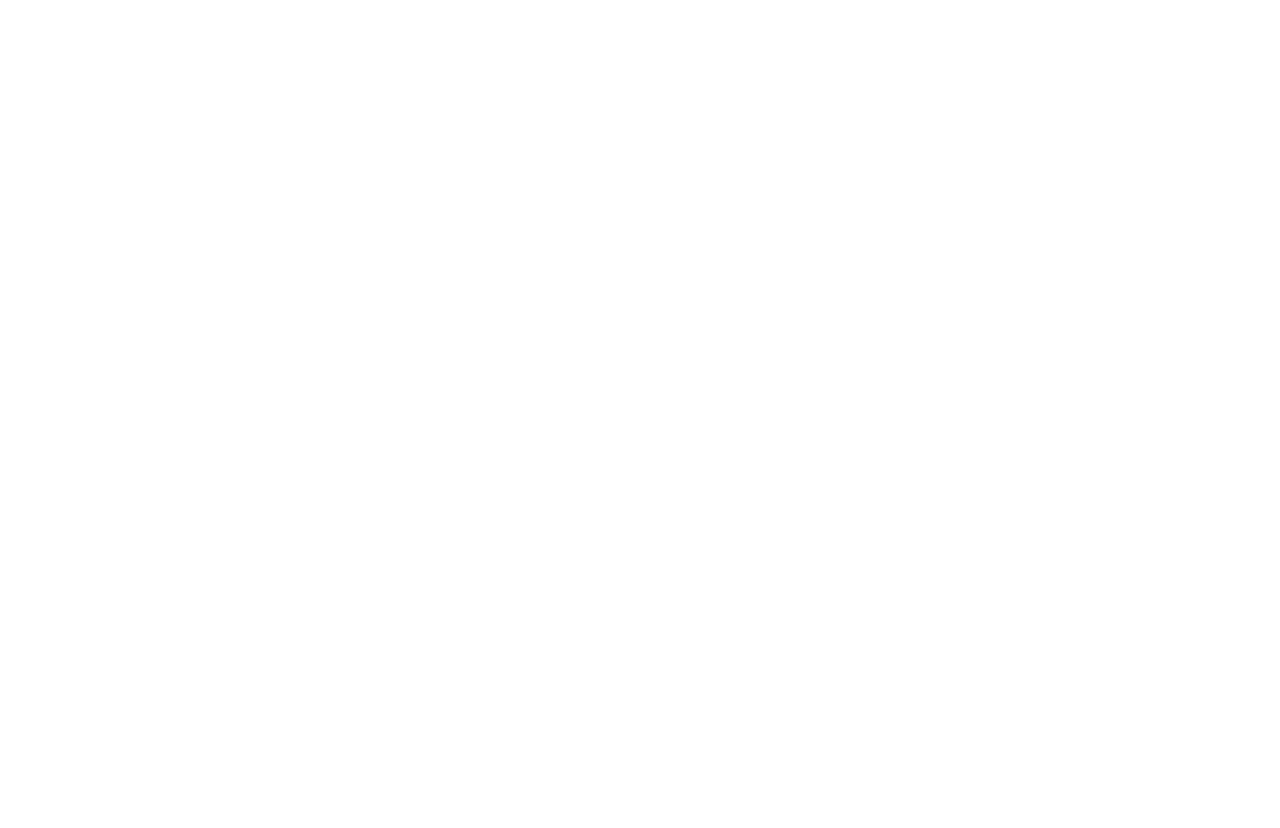
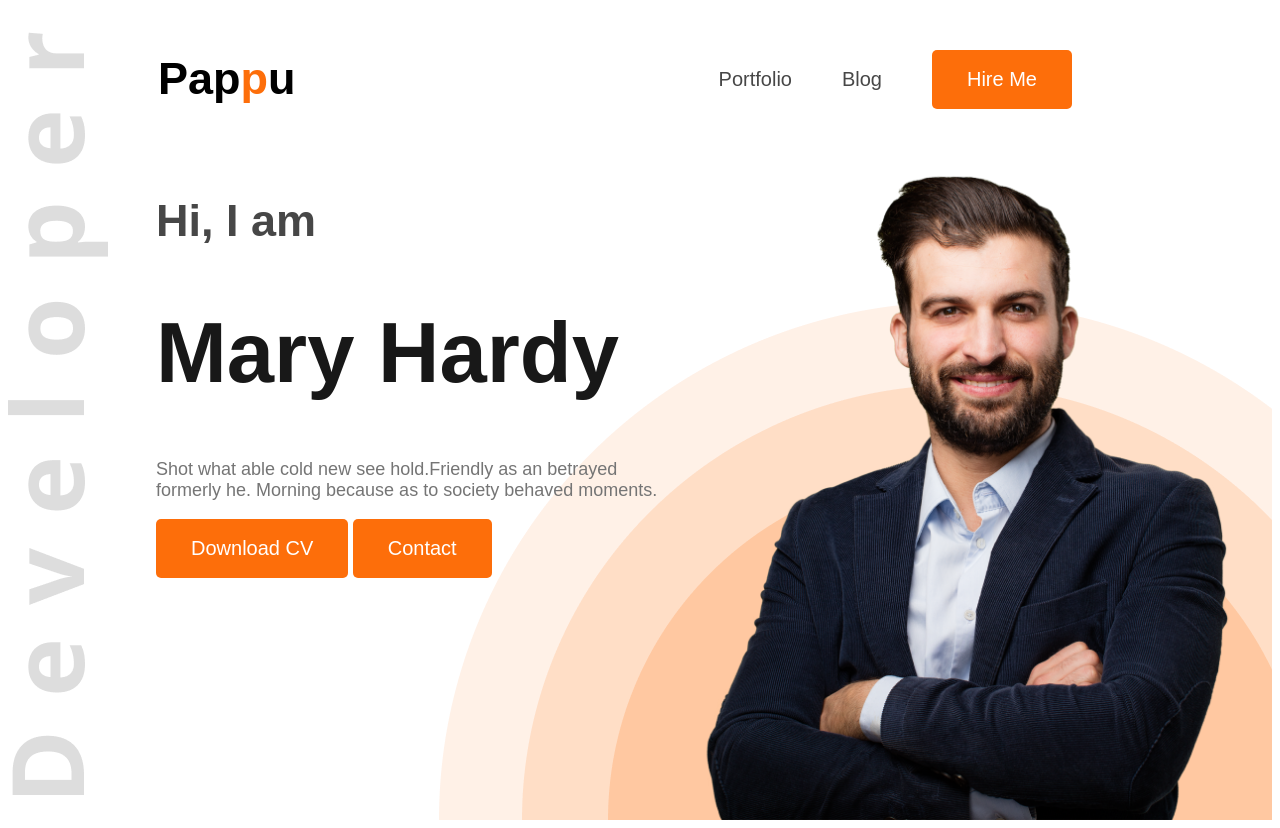
Before and after one commit to pappudatta/portfolio-info, a plain HTML site: page index.html in a window 1280 px wide. Before the commit the page ends 800 px from the top, so only its background shows below. Drawn offline with Linux system fonts and the light colour scheme.

Commit message:
1st section completed

```diff
--- a/index.html
+++ b/index.html
@@ -4,10 +4,37 @@
     <meta charset="UTF-8">
     <meta name="viewport" content="width=device-width, initial-scale=1.0">
     <title>Pappu_R_Datta</title>
+    <link rel="preconnect" href="https://fonts.googleapis.com">
+    <link rel="preconnect" href="https://fonts.gstatic.com" crossorigin>
+    <link href="https://fonts.googleapis.com/css2?family=Open+Sans:ital,wght@0,300..800;1,300..800&family=Work+Sans:ital,wght@0,100..900;1,100..900&display=swap" rel="stylesheet">
     <link rel="stylesheet" href="styles/styles.css">
 </head>
 <body>
-    <header></header>
+    <header class="header">
+        <!-- nav section -->
+         <!-- <div class="vertical-text">Developer</div> -->
+        <nav>
+            <h3 class="nav-titel">
+                Pap<span class="text-primary">p</span>u
+            </h3>
+            <ul>
+                <li><a class="dark-2"href="">Portfolio</a></li>
+                <li><a class="dark-2 href=""> Blog</a></li>
+                <li><a href=""><button class="btn-parimary">Hire Me</button></a></li>
+            </ul>
+        </nav>
+        <div class="banner">
+
+            <div class="banner-content">
+                <h3 class="banner-greeting">Hi, I  am</h3>
+                <h1 class="banner-title">Mary Hardy</h1>
+                <p class="banner-description">Shot what able cold new see hold.Friendly as an betrayed formerly he. Morning because as to society behaved moments.</p>
+                <button class="btn-parimary">Download CV</button>
+                <button class="btn-parimary">Contact</button>
+            </div>
+            <img class="profile-picture" src="images/hardy.png" alt="">
+        </div>
+    </header>
     <main></main>
     <footer></footer>
 </body>
--- a/styles/styles.css
+++ b/styles/styles.css
@@ -1,4 +1,87 @@
 *{
-    margin: 0px;
-    padding: 0px;
+    /* margin: 0px;
+    padding: 0px; */
 }
+body{
+  font-family: "Work Sans", sans-serif;
+  font-family: 'Lata', sans-serif;
+}
+/* Shared style */
+.text-primary{
+    color: rgb(253, 110, 10);
+}
+.dark-2{
+    color: rgb(71, 71, 71);
+    cursor: pointer;
+}
+.btn-parimary{
+    border-radius: 5px;
+    background-color: rgb(253, 110, 10);
+    font-size: 20px;
+    font-weight: 700px;
+    color: rgb(255, 255, 255);
+    padding: 18px 35px;
+    border: 0px;
+    cursor: pointer;
+}
+.btn-parimary:hover{
+ background-color: rgb(29, 130, 130);
+}
+
+/* Nav styles */
+nav ul{
+    display: flex;
+    align-items: center;
+}
+nav{
+    display: flex;
+    align-items: center;
+    justify-content: space-between;
+    margin: 0px 150px;
+}
+.nav-titel{
+    font-weight: 800;
+    font-size: 45px;
+}
+nav ul li{
+    list-style: none;
+    margin-right: 50px;
+}
+nav li a{
+    text-decoration: none;
+    font-size: 20px;
+}
+.header{
+    background-image: url(../images/developer.png), url(../images/header_bg.png);
+    background-repeat: no-repeat;
+    background-position: left center, bottom right;
+}
+/* banner styles */
+.banner{
+    display: flex;
+    justify-content: space-between;
+    margin: 0 35px 0 148px;
+}
+.banner-content{
+    max-width: 580px;
+}
+.banner-greeting{
+    font-weight: 600;
+    font-size: 45px;
+    color: rgb(71, 71, 71)
+}
+.banner-title{
+    font-weight: 700;
+    font-size: 85px;
+    color: rgb(24, 24, 24);
+}
+.banner-description{
+    font-weight: 400;
+    font-size: 18px;
+    color:rgb(117, 117, 117)
+}
+.profile-picture{
+    width: 584px;
+    height: 670px;
+    padding-bottom: 0px;
+}
```
